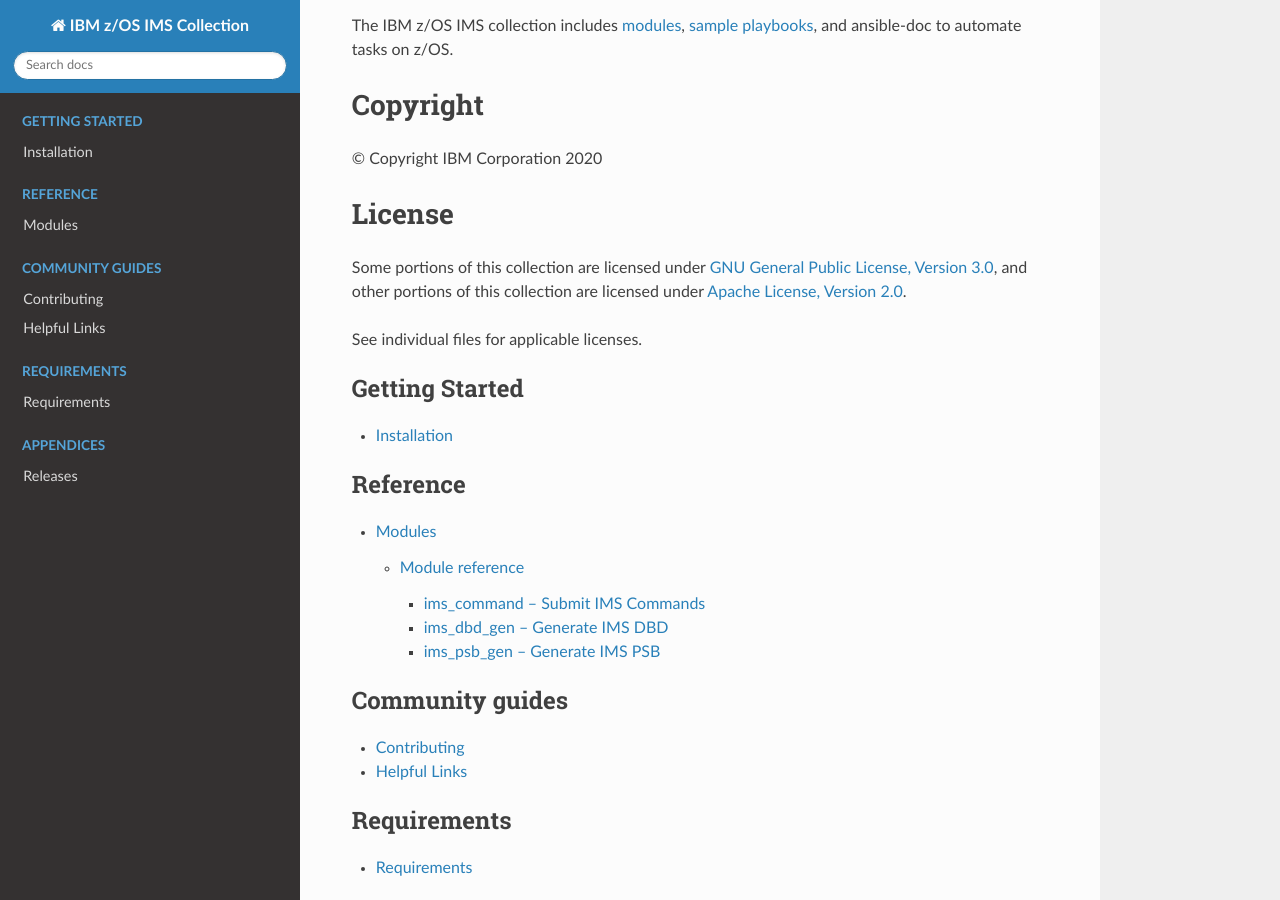
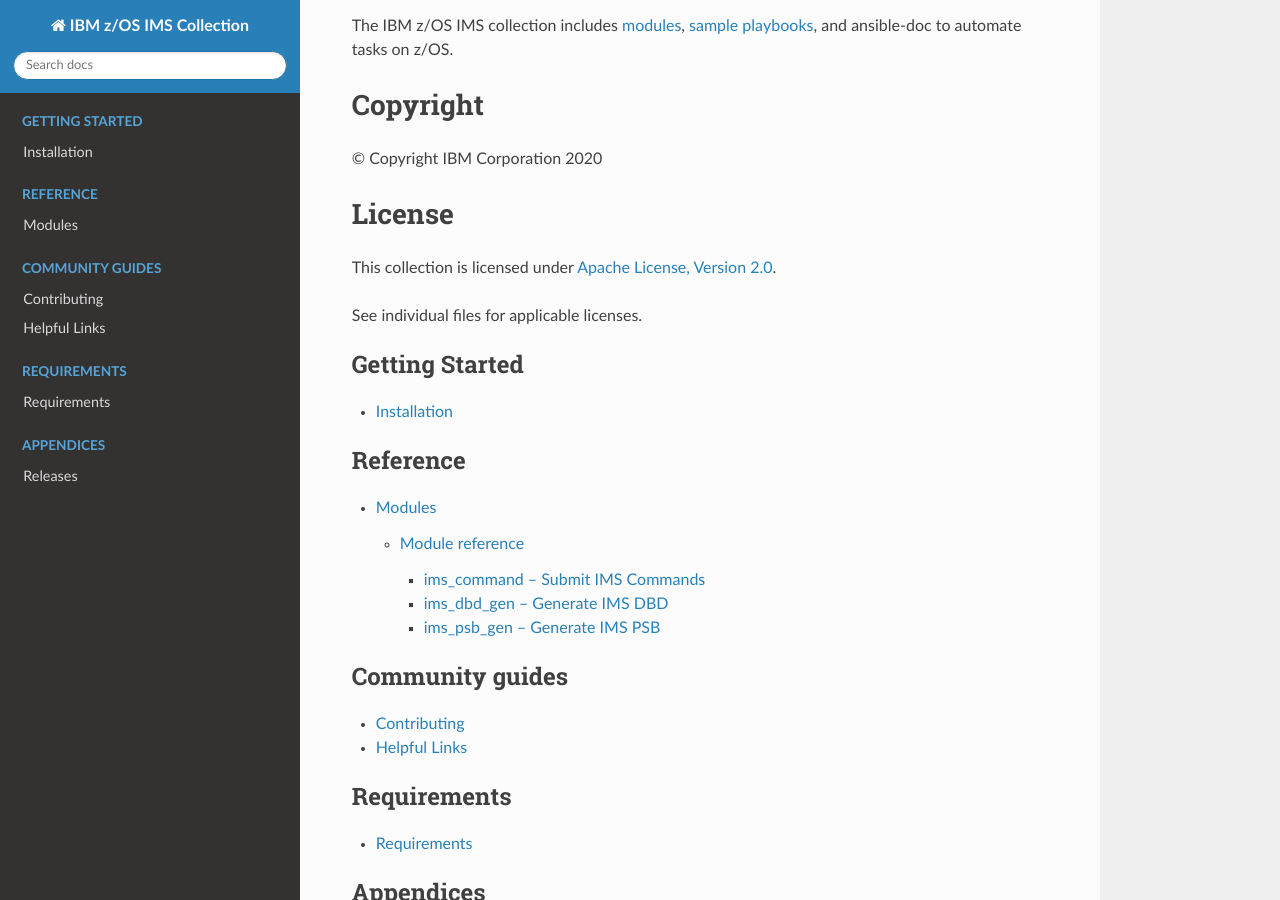
Before and after one commit to ansible-collections/ibm_zos_ims, a Sphinx documentation site: the page built from docs/source/index.rst, in a window 1280 px wide and 900 px high, scrolled down 748 px. Built offline with Sphinx 7.4.7 and the Read the Docs theme 2.0.0, drawn with Linux system fonts in a browser that asks for light colours; pages that are not in the unit, such as notebooks, are missing from menus.

Commit message:
remove references to gpl3.0.

```diff
--- a/docs/source/index.rst
+++ b/docs/source/index.rst
@@ -57,14 +57,9 @@
 License
 =======
 
-Some portions of this collection are licensed under
-`GNU General Public License, Version 3.0`_, and other portions of this
-collection are licensed under `Apache License, Version 2.0`_.
+This collection is licensed under `Apache License, Version 2.0`_.
 
 See individual files for applicable licenses.
-
-.. _GNU General Public License, Version 3.0:
-    https://opensource.org/licenses/GPL-3.0
 
 .. _Apache License, Version 2.0:
     https://opensource.org/licenses/Apache-2.0
--- a/galaxy.yml
+++ b/galaxy.yml
@@ -25,7 +25,6 @@
 # Portions of this collection are licensed under GNU General Public License Version 3.0
 # and portions of this collection are licensed under Apache License, Version 2.0
 license:
-  - L(GNU General Public License Version 3.0,https://spdx.org/licenses/GPL-3.0-only.html)
   - L(Apache License, Version 2.0, https://spdx.org/licenses/Apache-2.0.html)
 
 # Tags
```
Also changed, not shown: README.md (+1 -4 lines).
